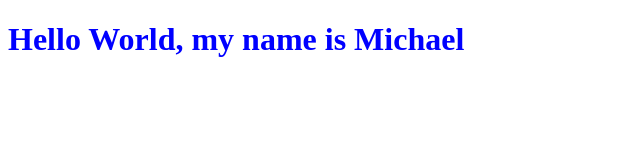
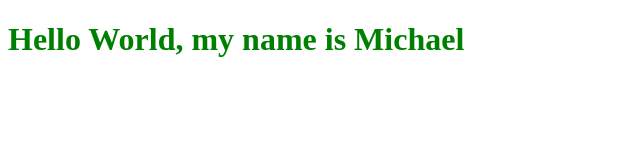
Before and after one commit to mivodu/cdond-capstone, a plain HTML site: page src/index.html in a window 1280 px wide. Shown: the whole page, without its empty margins (0-640 px from the left). Drawn offline with Linux system fonts and the light colour scheme.

Commit message:
Deployment green

```diff
--- a/src/index.html
+++ b/src/index.html
@@ -5,6 +5,6 @@
     <title>Hello World</title>
   </head>
   <body>
-    <h1 style="color: blue">Hello World, my name is Michael</h1>
+    <h1 style="color: green">Hello World, my name is Michael</h1>
   </body>
 </html>
```
